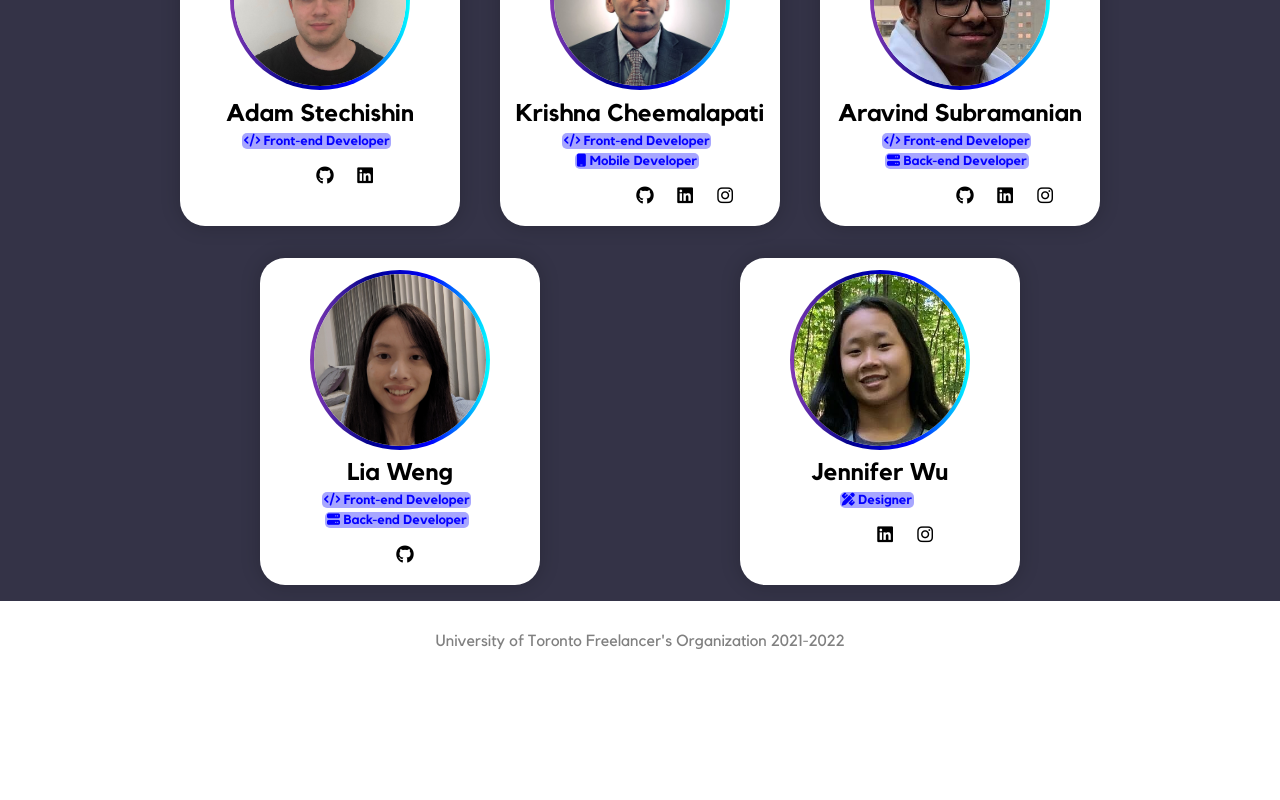
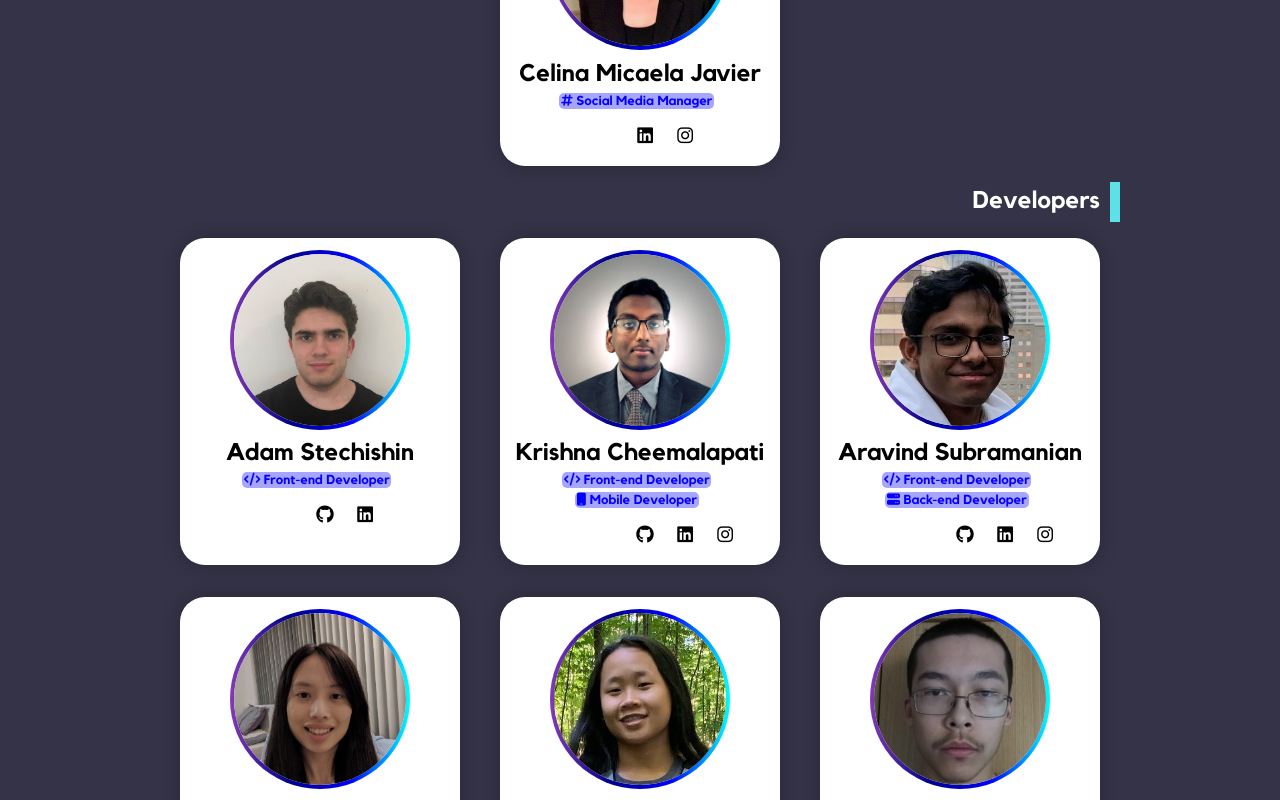
Before and after one commit to UTFO/UTFO-Website, a React (Create React App) app: page /about in a window 1280 px wide. Shown: the part 1420-2220 px from the top of the page. Before the commit the page ends 2101 px from the top, so only its background shows below. Built offline with nearby package versions, Linux system fonts and the light colour scheme.

Commit message:
Add Celma and Leonid

```diff
--- a/src/components/pages/About/Bios.js
+++ b/src/components/pages/About/Bios.js
@@ -11,6 +11,8 @@ import ShreyPic from './dev-pics/shrey.png';
 import LiaPic from './dev-pics/lia.jpg';
 import JenPic from './dev-pics/jennifer.jpeg';
 import OsmanPic from './dev-pics/osman.jpg';
+import CelmaPic from './dev-pics/celma.jpg';
+import LeonidPic from './dev-pics/leonid.jpg';
 
 /**
  * Format a bio for a team member.
@@ -80,6 +82,13 @@ function Execs() {
 				<GitHub>100emoji</GitHub>
 				<LinkedIn>https://linkedin.com/in/osmansultan-</LinkedIn>
 			</Bio>
+			<Bio
+				name="Celina Micaela Javier" pic={CelmaPic}
+				positions={[Roles.socialMedia]}
+			>
+				<LinkedIn>https://linkedin.com/in/celjavier</LinkedIn>
+				<Instagram>celijavi</Instagram>
+			</Bio>
 		</div>
 	)
 }
@@ -132,6 +141,12 @@ function Bios() {
 					<LinkedIn>https://linkedin.com/in/jennifer-wu2021</LinkedIn>
 					<Instagram>jennifer_wuu</Instagram>
 				</Bio>
+				<Bio
+					name="Leonid Nediak" pic={LeonidPic}
+					positions={[Roles.frontend]}
+				>
+					<GitHub>lnediak</GitHub>
+				</Bio>
 			</div>
 			</div>
 		</div>
```
Also changed, not shown: src/components/pages/About/dev-pics/celma.jpg (added), src/components/pages/About/dev-pics/leonid.jpg (added).
